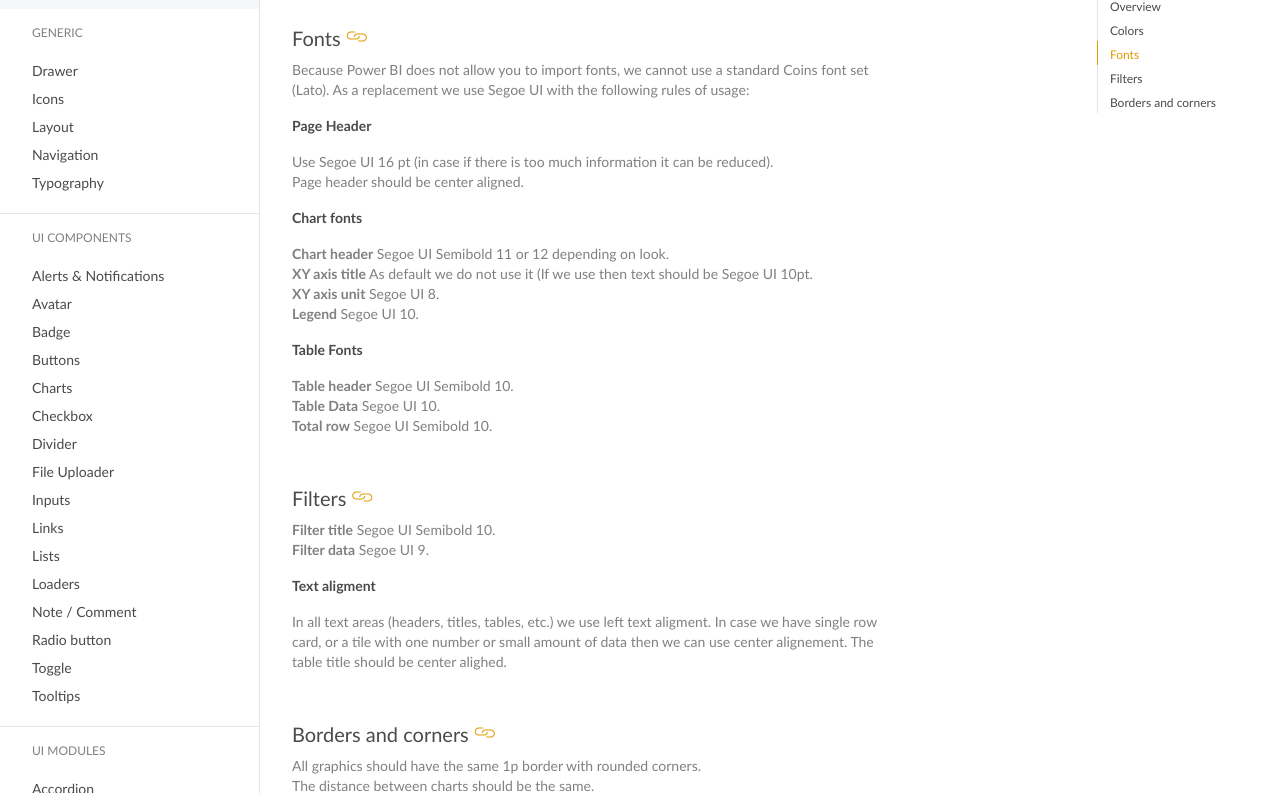
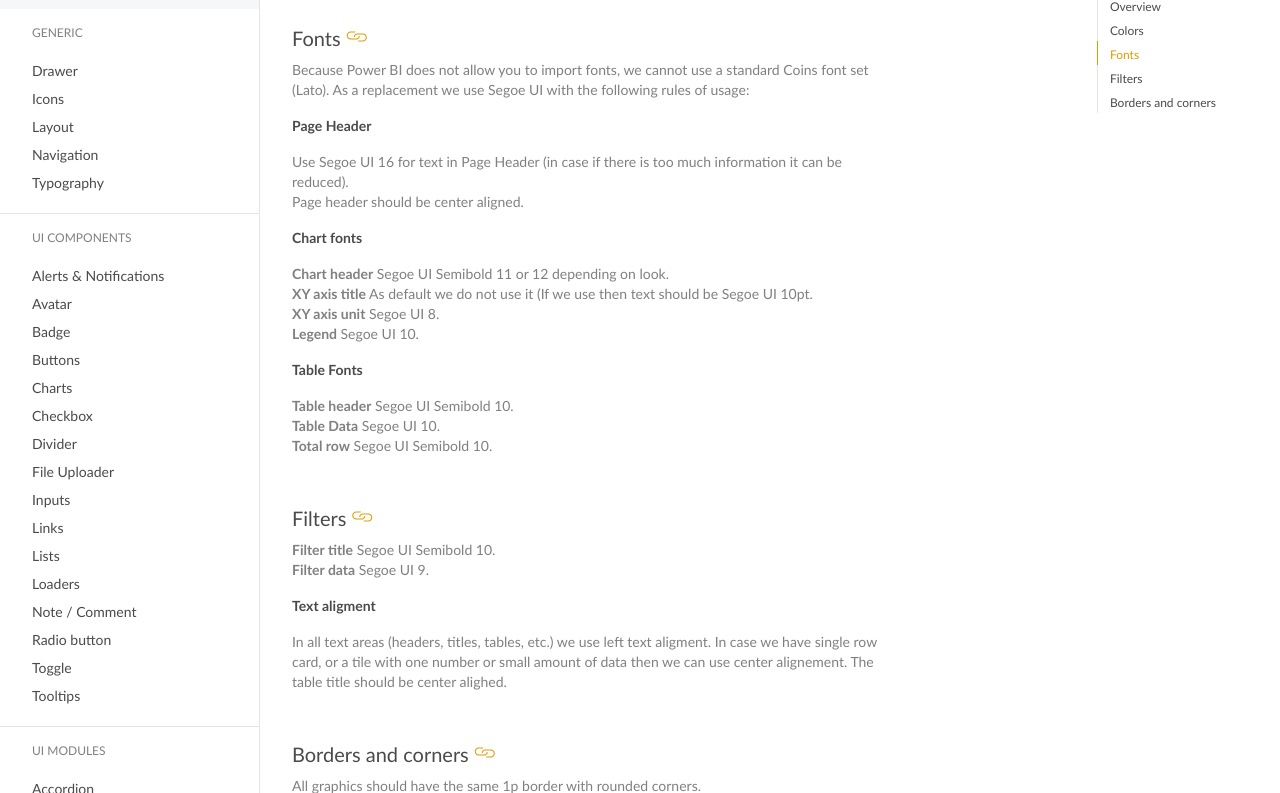
Before and after one commit to COINS-Naz/coins-design-system, a Jekyll site: the page built from _posts/web/PowerBI/2021-05-27-Main.md, in a window 1280 px wide and 900 px high, scrolled down 4173 px, cut to the strip 107-900 px from the top of the window. Built offline with Jekyll 4.4.1, drawn with Linux system fonts in a browser that asks for light colours; nearby versions of some CDN libraries; some web fonts are replaced; a style sheet for code colours, icons or effects is not loaded.

Commit message:
Update 2021-05-27-Main.md

```diff
--- a/_posts/web/PowerBI/2021-05-27-Main.md
+++ b/_posts/web/PowerBI/2021-05-27-Main.md
@@ -60,7 +60,7 @@
 ## Fonts
 Because Power BI does not allow you to import fonts, we cannot use a standard Coins font set (Lato). As a replacement we use Segoe UI with the following rules of usage:
 ### Page Header
-Use Segoe UI 16 pt (in case if there is too much information it can be reduced).<br>
+Use Segoe UI 16 for text in Page Header (in case if there is too much information it can be reduced).<br>
 Page header should be center aligned.<br>
 
 ### Chart fonts
@@ -85,6 +85,7 @@
 ## Borders and corners
 All graphics should have the same 1p border with rounded corners. <br>
 The distance between charts should be the same. <br>
+
 **The settings should be:** <br>
 Border - 1p stroke <br>
 Corner rounding - 8p <br>
```
